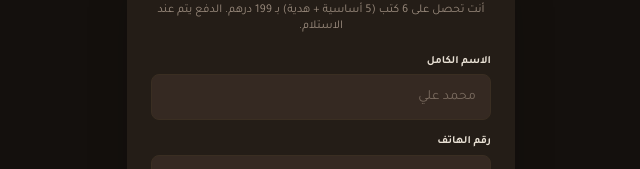
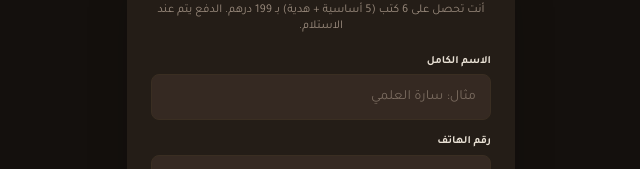
Before and after one commit to lhassan-oubihi-eng/dar-al-wiraqa-landing, a Next.js app: page /empowerment in a window 1280 px wide. Shown: the part 2345-2514 px from the top of the page, without its empty margins (319-959 px from the left). Built offline with nearby package versions, Linux system fonts and the light colour scheme.

Commit message:
Use a female name placeholder on the empowerment offer form

```diff
--- a/src/components/CheckoutSection.tsx
+++ b/src/components/CheckoutSection.tsx
@@ -4,6 +4,7 @@ import { PackConfig } from "@/data/offers";
 
 interface CheckoutSectionProps {
   pack: PackConfig;
+  namePlaceholder?: string;
 }
 
 interface FormData {
@@ -15,7 +16,10 @@ interface FormData {
 const INPUT_CLASSES =
   "w-full px-3.5 py-3 rounded-lg border border-[#3A2E22] bg-[#352922] text-sm text-[#e8e0d4] placeholder-[#cdbba9]/45 focus:outline-none focus:border-[#d4af37] focus:ring-1 focus:ring-[#d4af37]";
 
-export function CheckoutSection({ pack }: CheckoutSectionProps) {
+export function CheckoutSection({
+  pack,
+  namePlaceholder = "محمد علي",
+}: CheckoutSectionProps) {
   const [form, setForm] = useState<FormData>({
     name: "",
     phone: "",
@@ -139,7 +143,7 @@ export function CheckoutSection({ pack }: CheckoutSectionProps) {
             value={form.name}
             onChange={handleChange}
             className={INPUT_CLASSES}
-            placeholder="محمد علي"
+            placeholder={namePlaceholder}
             required
             autoComplete="name"
           />
--- a/src/components/PackLanding.tsx
+++ b/src/components/PackLanding.tsx
@@ -96,7 +96,7 @@ export function PackLanding({ pack }: PackLandingProps) {
 
         {/* 6. CHECKOUT FORM */}
         <div ref={formRef}>
-          <CheckoutSection pack={pack} />
+          <CheckoutSection pack={pack} namePlaceholder={pack.namePlaceholder} />
         </div>
       </main>
 
--- a/src/data/data.json
+++ b/src/data/data.json
@@ -218,6 +218,7 @@
     "slug": "empowerment",
     "packName": "باك التمكين والأنوثة",
     "emoji": "👑",
+    "namePlaceholder": "مثال: سارة العلمي",
     "desc": "5 كتب تمكين وأنوثة + كتاب هدية 🎁",
     "price": "199",
     "oldPrice": "350",
--- a/src/data/offers.ts
+++ b/src/data/offers.ts
@@ -24,6 +24,7 @@ export interface PackConfig {
   slug: string;
   packName: string;
   emoji: string;
+  namePlaceholder: string;
   desc: string;
   headline: string;
   subheadline: string;
@@ -90,6 +91,7 @@ interface RawPack {
   slug: string;
   packName: string;
   emoji: string;
+  namePlaceholder?: string;
   desc: string;
   price: number | string;
   oldPrice: number | string;
@@ -118,6 +120,7 @@ export const offers: PackConfig[] = (packs as RawPack[]).map((pack) => {
     slug: pack.slug,
     packName: pack.packName,
     emoji: pack.emoji,
+    namePlaceholder: pack.namePlaceholder ?? "محمد علي",
     desc: pack.desc,
     headline: pack.heroH1,
     subheadline: pack.heroH2,
```
